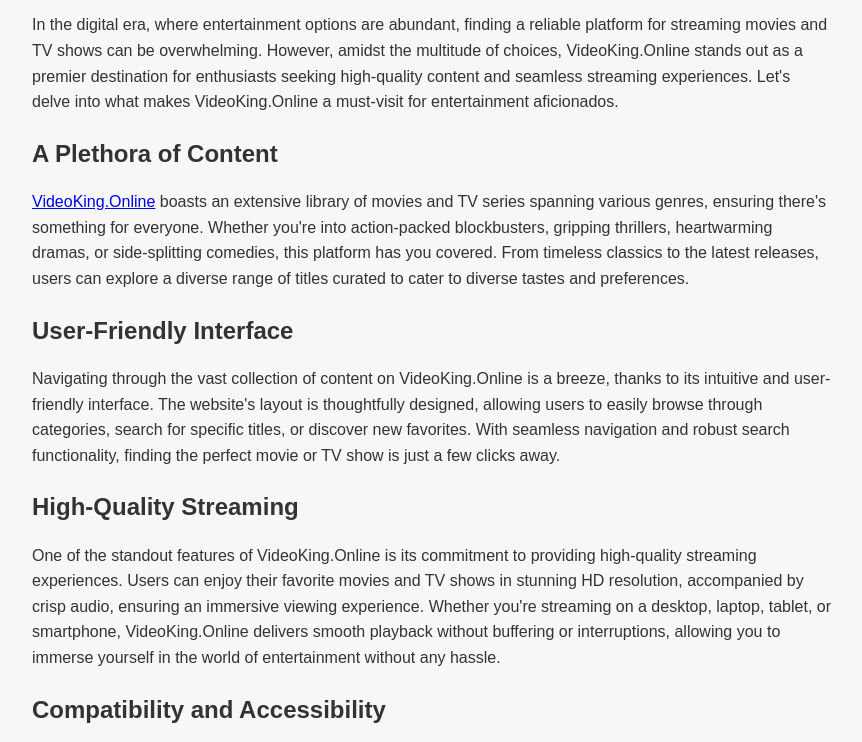
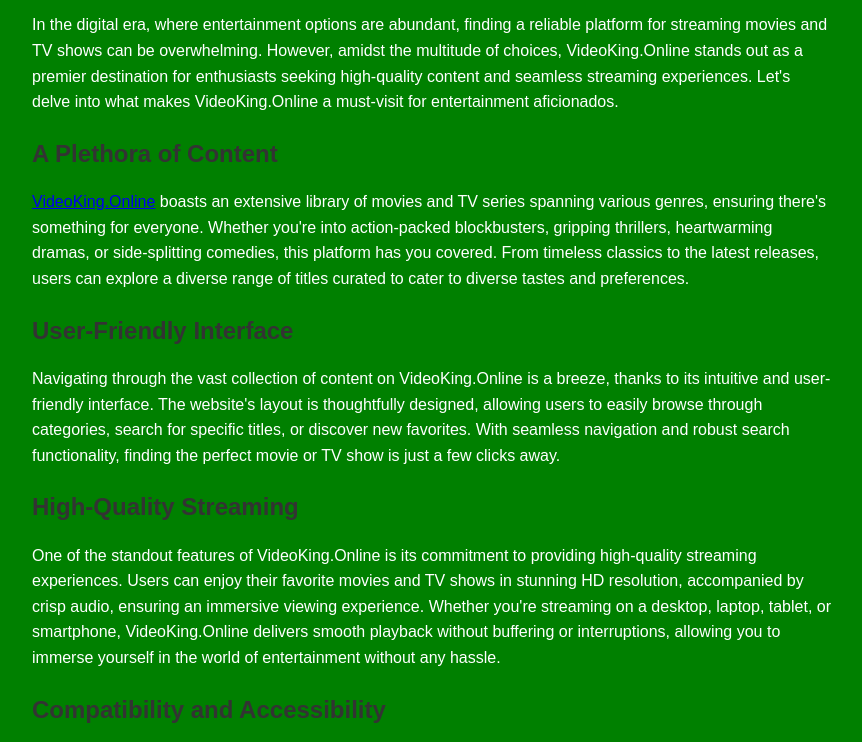
Before and after one commit to VideoKingonline/videokingonline, a plain HTML site: page index.html in a window 1280 px wide. Shown: the part 140-882 px from the top of the page, without its empty margins (208-1070 px from the left). Drawn offline with Linux system fonts and the light colour scheme.

Commit message:
Update index.html

```diff
--- a/index.html
+++ b/index.html
@@ -1,4 +1,3 @@
-
 <!DOCTYPE html>
 <html lang="en">
 <head>
@@ -11,8 +10,8 @@
             line-height: 1.6;
             margin: 0;
             padding: 0;
-            background-color: #f7f7f7;
-            color: #333;
+            background-color: #008000;
+            color: #FFFFFF;
         }
         .container {
             max-width: 800px;
```
